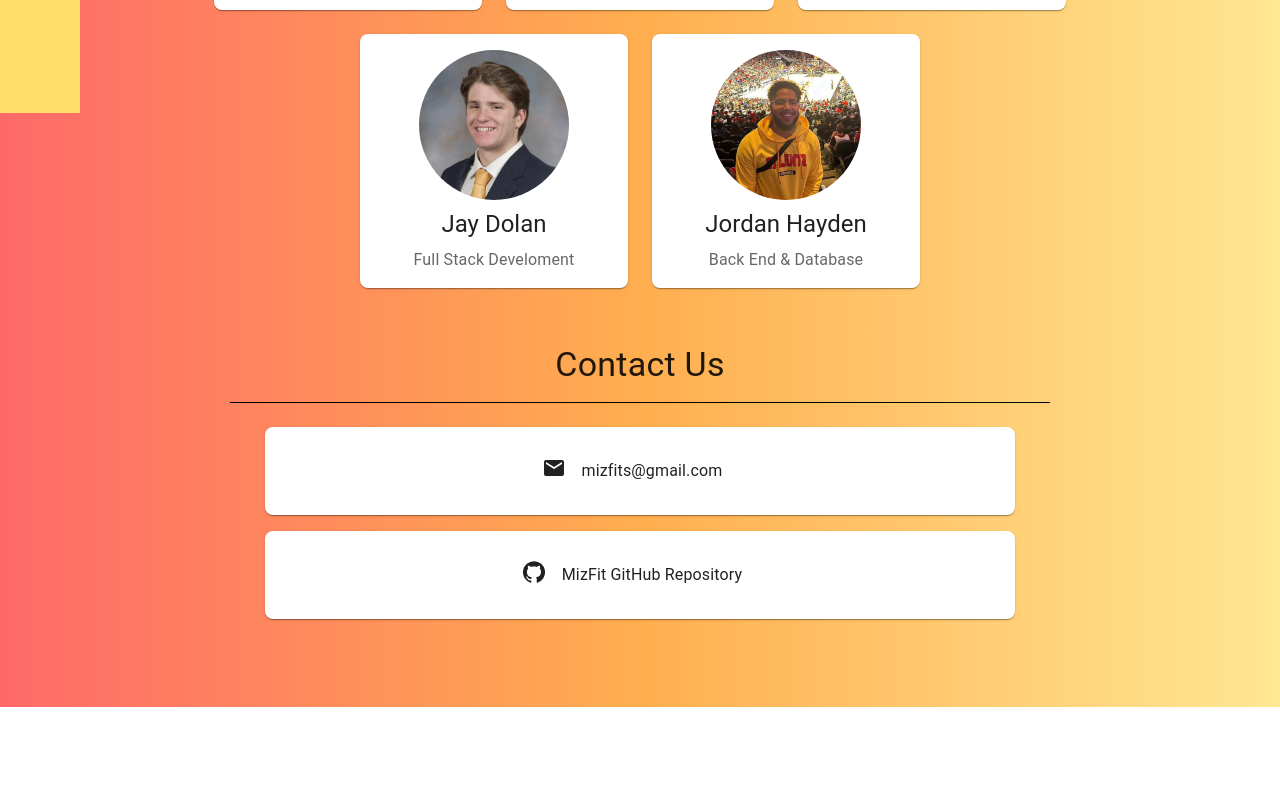
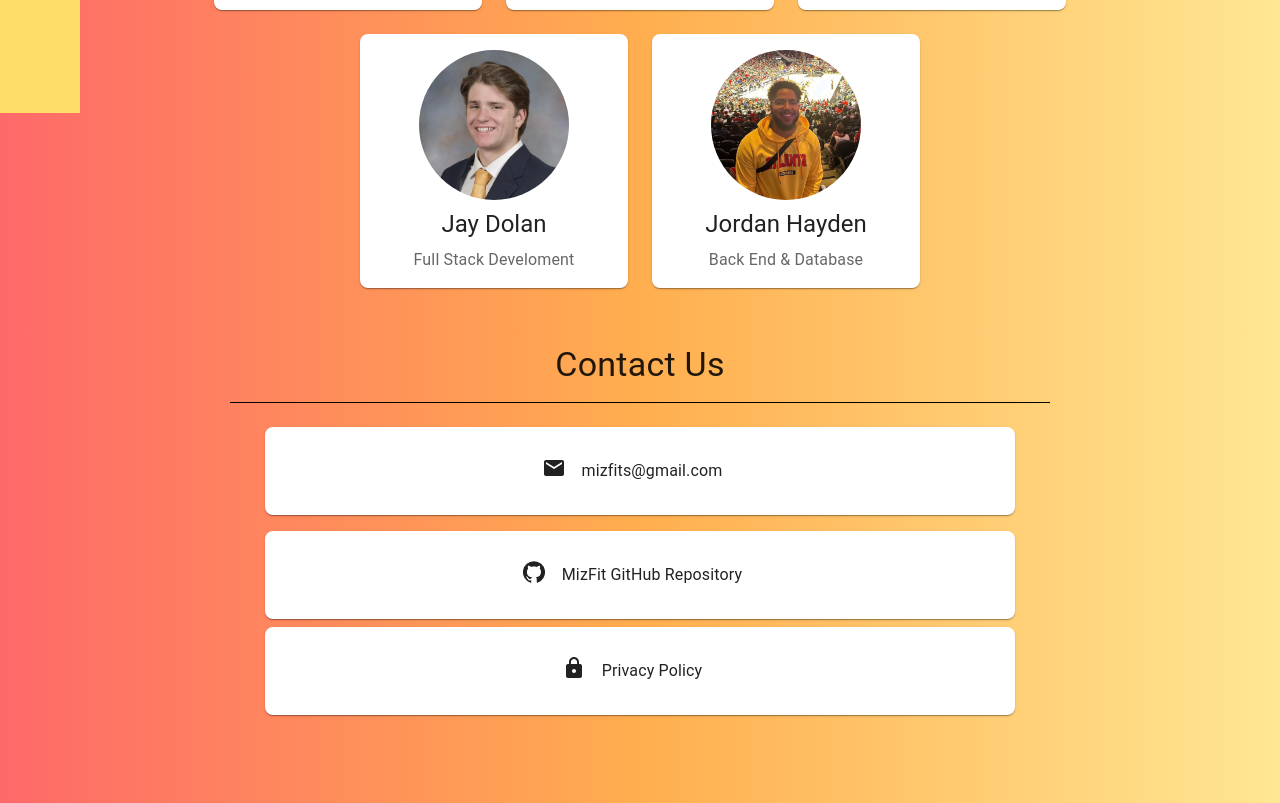
Before and after one commit to jdolan00/MizFits, a React (Create React App) app in the folder mizfits_client/: page /about in a window 1280 px wide. Shown: the part 687-1490 px from the top of the page. Before the commit the page ends 1394 px from the top, so only its background shows below. Built offline with nearby package versions, Linux system fonts and the light colour scheme.

Commit message:
privacy and new pic

```diff
--- a/mizfits_client/public/index.html
+++ b/mizfits_client/public/index.html
@@ -2,7 +2,7 @@
 <html lang="en">
   <head>
     <meta charset="utf-8" />
-    <link rel="icon" href="%PUBLIC_URL%/favicon.ico" />
+    <link rel="icon" href="%PUBLIC_URL%/lightning3.png" />
     <meta name="viewport" content="width=device-width, initial-scale=1" />
     <meta name="theme-color" content="#000000" />
     <meta
--- a/mizfits_client/src/scenes/aboutPage/aboutPage.jsx
+++ b/mizfits_client/src/scenes/aboutPage/aboutPage.jsx
@@ -19,6 +19,8 @@ import JayS from "./images/JayS.jpg";
 import Jordan from "./images/Jordan.jpg";
 import EmailIcon from "@mui/icons-material/Email";
 import GitHubIcon from "@mui/icons-material/GitHub";
+import LockIcon from "@mui/icons-material/Lock";
+
 
 const team = [
   {
@@ -50,6 +52,7 @@ const team = [
 ];
 
 export default function AboutPage() {
+
   return (
     <ThemeProvider theme={theme}>
       <CssBaseline />
@@ -201,6 +204,36 @@ export default function AboutPage() {
               >
                 MizFit GitHub Repository
               </Link>
+
+            </Paper>
+            <Paper
+              sx={{
+                p: 2,
+                borderRadius: 2,
+                margin: "0.5rem",
+                display: "flex",
+                alignItems: "center",
+                justifyContent: "center",
+                "&:hover": {
+                  bgcolor: "#f1f1f1",
+                },
+              }}
+            >
+              <Link
+                href="file:///Users/jaydolan/Downloads/SD-PRIVACYPOLICY-050523-1343.pdf"
+                underline="none"
+                color="inherit"
+              >
+                <LockIcon sx={{ marginBottom: 0 }} />
+              </Link>
+              <Link
+                href="file:///Users/jaydolan/Downloads/SD-PRIVACYPOLICY-050523-1343.pdf"
+                underline="none"
+                color="inherit"
+                padding="1rem"
+              >
+                Privacy Policy
+              </Link>
             </Paper>
           </Link>
         </Box>
```
Also changed, not shown: mizfits_client/public/lightning3.png (added).
